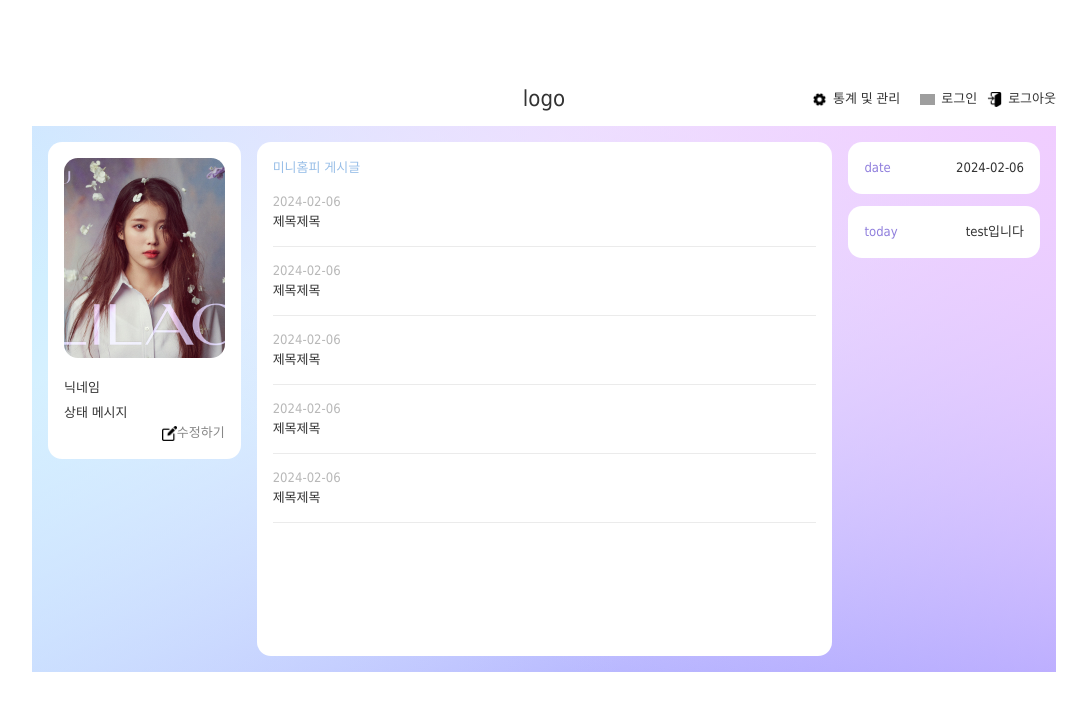
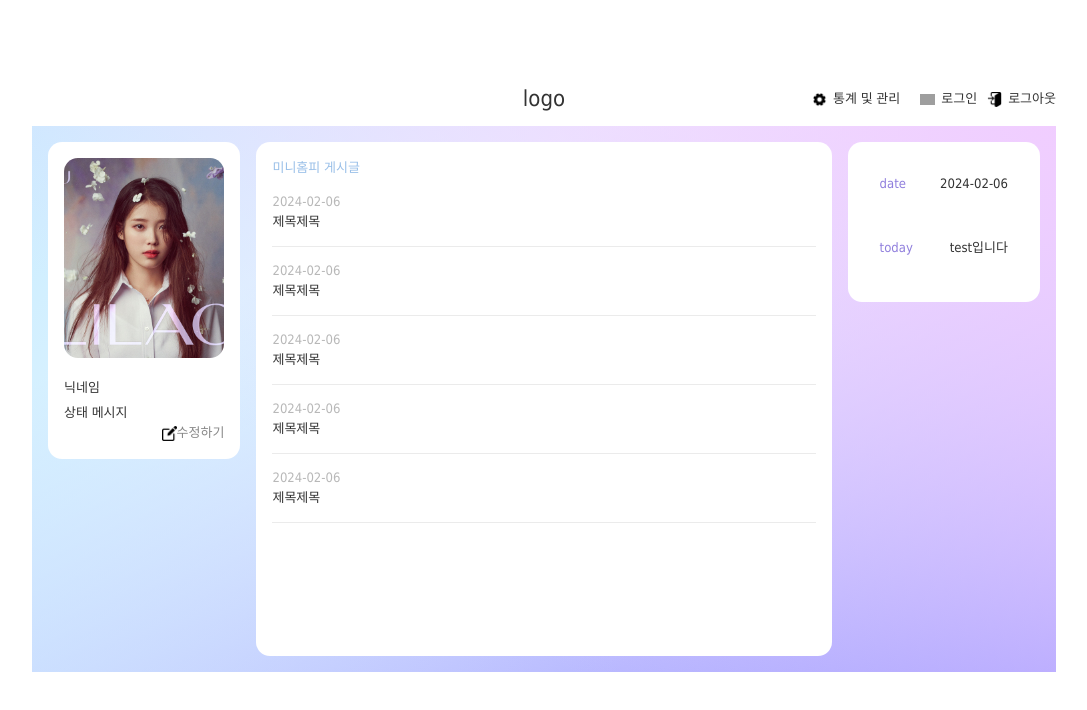
Before and after one commit to bluej1996/mini-homepage, a React (Create React App) app in the folder mini-homepage/: page / in a window 1280 px wide. Shown: the top 710 px of the page, without its empty margins (96-1183 px from the left). Built offline with nearby package versions, Linux system fonts and the light colour scheme; grey boxes are pictures that could not be loaded.

Commit message:
공통 css 수정

```diff
--- a/mini-homepage/src/assets/css/common.css
+++ b/mini-homepage/src/assets/css/common.css
@@ -132,7 +132,9 @@ textarea {
 .bg-light {background:#f8f9fa !important;}
 .bg-dark {background:#343a40 !important;}
 .bg-black {background:#222 !important;}
-
+.bg-color-blue {background:#99bfe8 !important;}
+.bg-color-purple {background:#907fdd !important;}
+.bg-color-purple-dark {background:#a1a0c9 !important;}
 
 /* 폰트색상 */
 .color-blue {color:#99bfe8 !important;}
--- a/mini-homepage/src/assets/css/layout.css
+++ b/mini-homepage/src/assets/css/layout.css
@@ -23,10 +23,10 @@ body{position: relative;}
 .loginBox span{display: block;}
 
 .content{}
-.content .box{}
-.content .box1{width: 20%; background-color: #fff; padding: 16px;  border-radius: 14px;}
-.content .box2{width: 60%; background-color: #fff; padding: 16px;  border-radius: 14px;}
-.content .box3{width: 20%; }
+.box{background-color: #fff; padding: 16px; border-radius: 14px;}
+.content .box1{width: 20%;}
+.content .box2{width: 60%;}
+.content .box3{width: 20%;}
 
 /* 프로필 영역 */
 .box1{}
```
